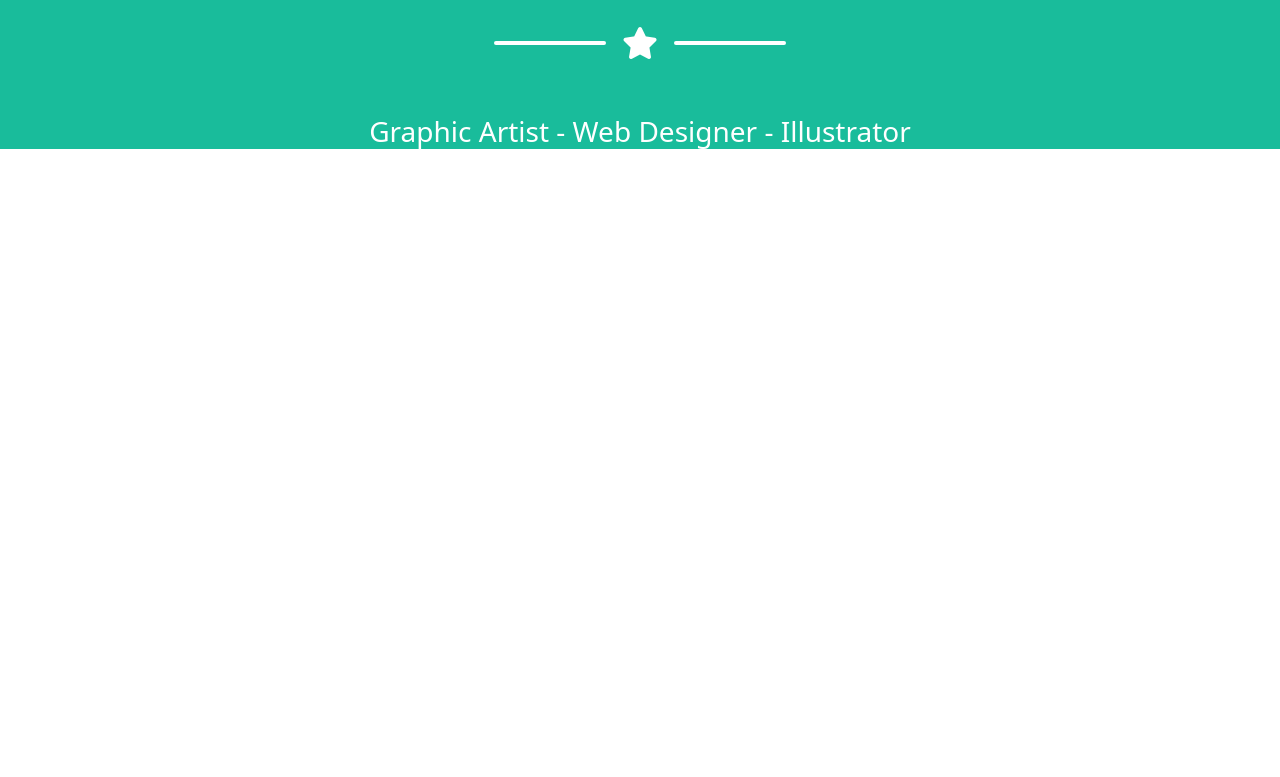
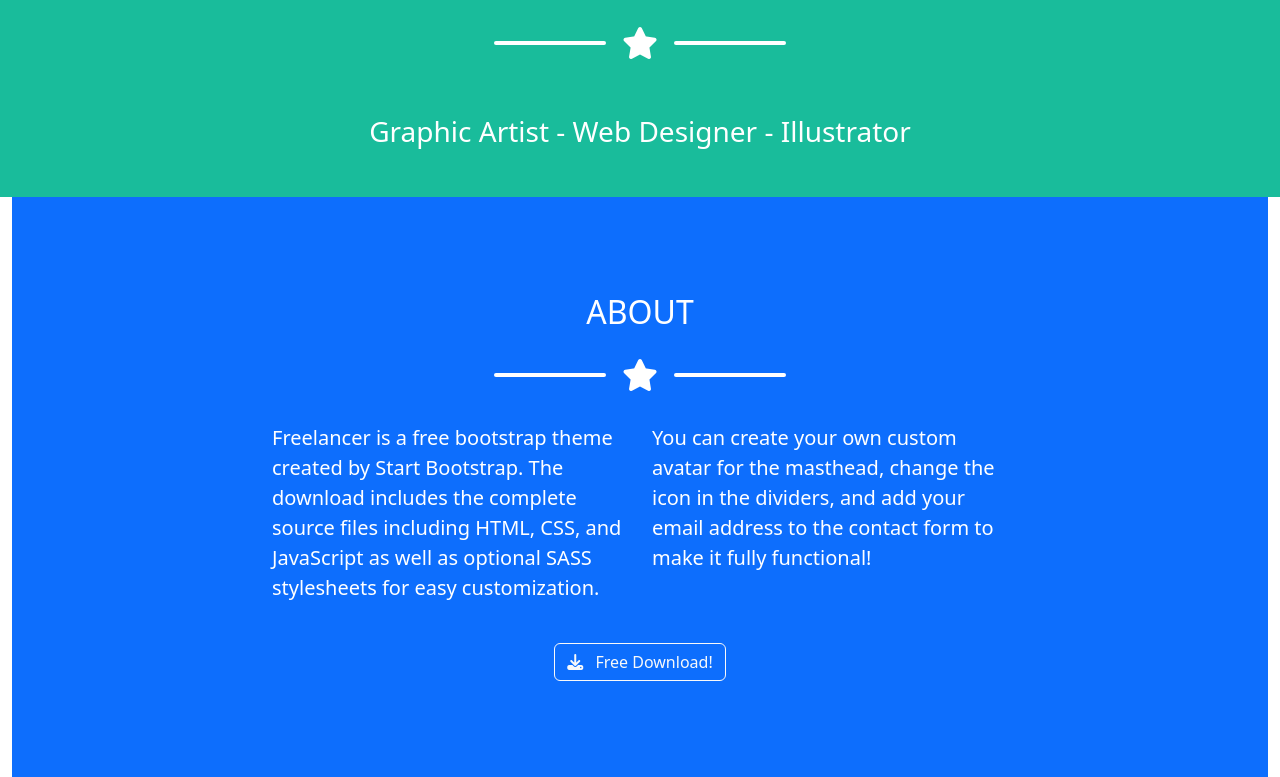
Before and after one commit to TatanDesign14/actividad_branch, a plain HTML site: page index.html in a window 1280 px wide. Shown: the part 434-1211 px from the top of the page. Before the commit the page ends 800 px from the top, so only its background shows below. Drawn offline with Linux system fonts and the light colour scheme.

Commit message:
SENA-4 Commit

```diff
--- a/css/style.css
+++ b/css/style.css
@@ -52,3 +52,38 @@ body {
   .divider-custom.divider-light .divider-custom-icon {
     color: #fff;
   }
+
+  /* About */
+.page-section {
+  padding: 6rem 0;
+}
+.bg-primary {
+  --bs-bg-opacity: 1;
+  background-color: rgba(var(--bs-primary-rgb), var(--bs-bg-opacity)) !important;
+}
+.text-white {
+  --bs-text-opacity: 1;
+  color: rgba(var(--bs-white-rgb), var(--bs-text-opacity)) !important;
+}
+.mb-0 {
+  margin-bottom: 0 !important;
+}
+*, *::before, *::after {
+  box-sizing: border-box;
+}
+user agent stylesheet
+section {
+  display: block;
+}
+body {
+  margin: 0;
+  font-family: var(--bs-body-font-family);
+  font-size: var(--bs-body-font-size);
+  font-weight: var(--bs-body-font-weight);
+  line-height: var(--bs-body-line-height);
+  color: var(--bs-body-color);
+  text-align: var(--bs-body-text-align);
+  background-color: var(--bs-body-bg);
+  -webkit-text-size-adjust: 100%;
+  -webkit-tap-highlight-color: rgba(0, 0, 0, 0);
+}
--- a/index.html
+++ b/index.html
@@ -43,7 +43,7 @@
     <div class="row bg-fondoverde">
       <div clase="col-md-12">
         <center>
-          <img src="imagenes/avataaars.svg" class=" img" alt="...">
+          <img src="img/avataaars.svg" class=" img" alt="...">
         </center>
         <br>
         <center>
@@ -62,13 +62,47 @@
         <center>
           <h3 class="mb-0">Graphic Artist - Web Designer - Illustrator</h3>
         </center>
-
+    <br>
+    <br>
       </div>
     </div>
+
     <div class="row">
 
     </div>
 
+    <!-- About Section-->
+    <section class="page-section bg-primary text-white mb-0" id="about">
+      <div class="container">
+        <!-- About Section Heading-->
+        <h2 class="page-section-heading text-center text-uppercase text-white">About</h2>
+        <!-- Icon Divider-->
+        <div class="divider-custom divider-light">
+          <div class="divider-custom-line"></div>
+          <div class="divider-custom-icon"><i class="fas fa-star"></i></div>
+          <div class="divider-custom-line"></div>
+        </div>
+        <!-- About Section Content-->
+        <div class="row">
+          <div class="col-lg-4 ms-auto">
+            <p class="lead">Freelancer is a free bootstrap theme created by Start Bootstrap. The download includes the
+              complete source files including HTML, CSS, and JavaScript as well as optional SASS stylesheets for easy
+              customization.</p>
+          </div>
+          <div class="col-lg-4 me-auto">
+            <p class="lead">You can create your own custom avatar for the masthead, change the icon in the dividers, and
+              add your email address to the contact form to make it fully functional!</p>
+          </div>
+        </div>
+        <!-- About Section Button-->
+        <div class="text-center mt-4">
+          <a class="btn btn-xl btn-outline-light" href="https://startbootstrap.com/theme/freelancer/">
+            <i class="fas fa-download me-2"></i>
+            Free Download!
+          </a>
+        </div>
+      </div>
+    </section>
 
 </body>
 
```
Also changed, not shown: img/avataaars.svg (renamed from imagenes/avataaars.svg), img/portfolio/cabin.png (added), img/portfolio/cake.png (added), img/portfolio/circus.png (added), img/portfolio/game.png (added), img/portfolio/safe.png (added), img/portfolio/submarine.png (added).
